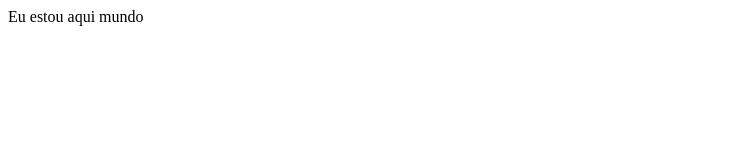
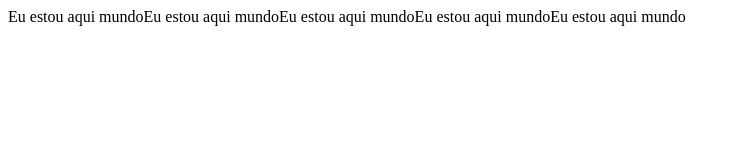
Before and after one commit to pedrobiqua/Curiosidade, a plain HTML site: page index.html in a window 1280 px wide. Shown: the whole page, without its empty margins (0-741 px from the left). Drawn offline with Linux system fonts and the light colour scheme.

Commit message:
coloquei mais linhas no documento

```diff
--- a/index.html
+++ b/index.html
@@ -2,4 +2,8 @@
 
 <script>
     document.write("Eu estou aqui mundo")
+    document.write("Eu estou aqui mundo")
+    document.write("Eu estou aqui mundo")
+    document.write("Eu estou aqui mundo")
+    document.write("Eu estou aqui mundo")
 </script>
```
